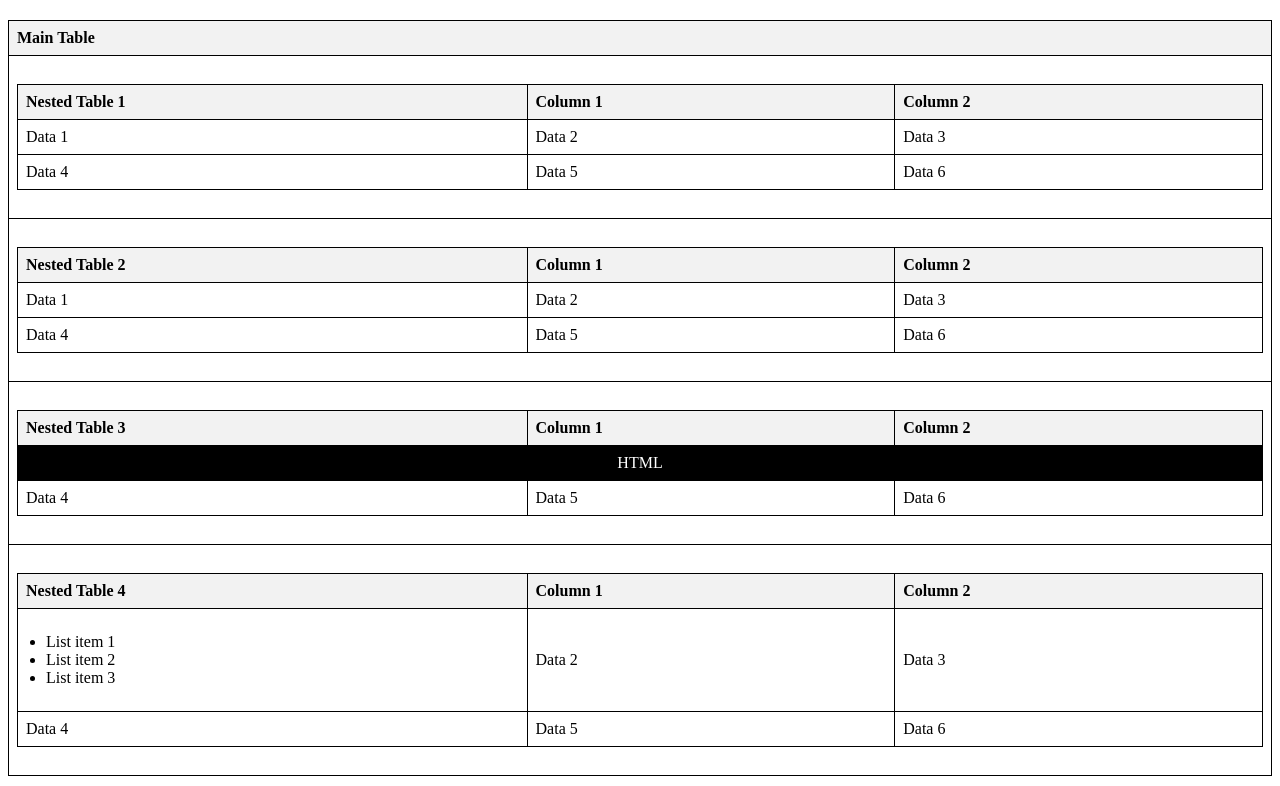
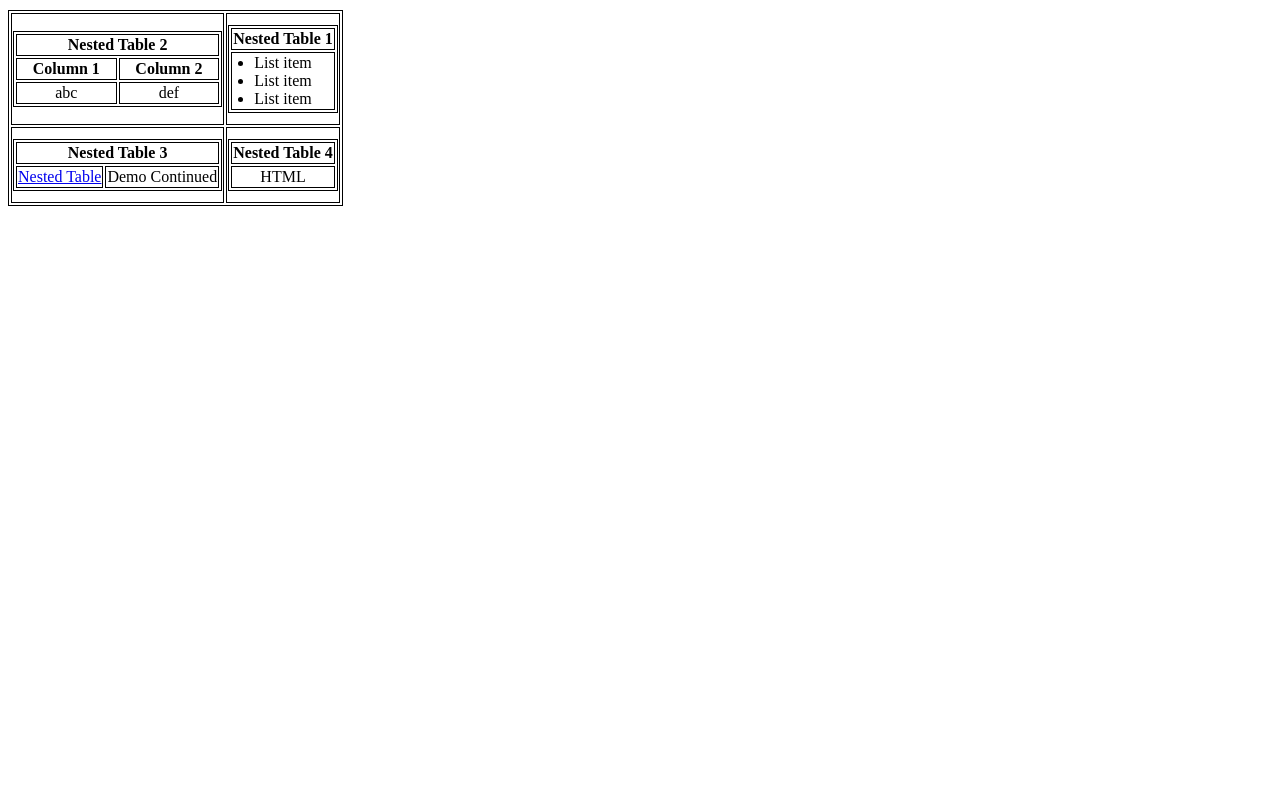
Before and after one commit to acciojob/tables-in-tables-Rishab-Rawat, a website: page main.html in a window 1280 px wide. Drawn offline with Linux system fonts and the light colour scheme.

Commit message:
created a submission

```diff
--- a/main.html
+++ b/main.html
@@ -1,167 +1,107 @@
 <!DOCTYPE html>
-<html lang="en">
+<html>
   <head>
-    <meta charset="UTF-8">
-    <meta name="viewport" content="width=device-width, initial-scale=1.0">
-    <title>Nested Tables</title>
+    <title>Hello, World!</title>
+    <link rel="stylesheet" href="styles.css" />
     <style>
-        table {
+      table,th, td {
+        border:1px solid black;
+        margin-top:10px;
+        margin-bottom:10px;
+        text-align: center;
+      }
+      .table-2{
         width: 100%;
-            border-collapse: collapse;
-            margin: 20px 0;
       }
-        th, td {
-            border: 1px solid black;
-            padding: 8px;
+      ul{
+        margin:0;
+        padding:0;
+        display: inline-block;
         text-align: left;
       }
-        th {
-            background-color: #f2f2f2;
       }
-        .black-bg {
+      .black-cell{
         background-color: black;
-            color: white;
-            text-align: center;
-        }
-        ul {
-            padding-left: 20px;
+        color:white;
       }
     </style>
   </head>
   <body>
      <table>
+       <tr>
+         <td>
+           <table class = "table-2">
              <thead>
                <tr>
-                <th>Main Table</th>
+                 <th colspan="2">Nested Table 2</th>
                </tr>
-        </thead>
-        <tbody>
                <tr>
-                <td>
-                    <table>
-                        <thead>
-                            <tr>
-                                <th>Nested Table 1</th>
                  <th>Column 1</th>
                  <th>Column 2</th>
                </tr>
              </thead>
              <tbody>
                <tr>
-                                <td>Data 1</td>
-                                <td>Data 2</td>
-                                <td>Data 3</td>
-                            </tr>
-                            <tr>
-                                <td>Data 4</td>
-                                <td>Data 5</td>
-                                <td>Data 6</td>
+                 <td>abc</td>
+                 <td>def</td>
                </tr>
              </tbody>
            </table>
          </td>
-            </tr>
-            <tr>
          <td>
-                    <table>
+           <table class = "table-1">
              <thead>
                <tr>
-                                <th>Nested Table 2</th>
-                                <th>Column 1</th>
-                                <th>Column 2</th>
-                            </tr>
-                        </thead>
-                        <tbody>
-                            <tr>
-                                <td>Data 1</td>
-                                <td>Data 2</td>
-                                <td>Data 3</td>
-                            </tr>
-                            <tr>
-                                <td>Data 4</td>
-                                <td>Data 5</td>
-                                <td>Data 6</td>
-                            </tr>
-                        </tbody>
-                    </table>
-                </td>
-            </tr>
-            <tr>
-                <td>
-                    <table>
-                        <thead>
-                            <tr>
-                                <th>Nested Table 3</th>
-                                <th>Column 1</th>
-                                <th>Column 2</th>
-                            </tr>
-                        </thead>
-                        <tbody>
-                            <tr>
-                                <td class="black-bg" colspan="3">HTML</td>
-                            </tr>
-                            <tr>
-                                <td>Data 4</td>
-                                <td>Data 5</td>
-                                <td>Data 6</td>
-                            </tr>
-                        </tbody>
-                    </table>
-                </td>
-            </tr>
-            <tr>
-                <td>
-                    <table>
-                        <thead>
-                            <tr>
-                                <th>Nested Table 4</th>
-                                <th>Column 1</th>
-                                <th>Column 2</th>
+                 <th colspan="2">Nested Table 1</th>
                </tr>
              </thead>
              <tbody>
                <tr>
                 <td>
                   <ul>
-                                        <li>List item 1</li>
-                                        <li>List item 2</li>
-                                        <li>List item 3</li>
+                    <li>List item</li>
+                    <li>List item</li>
+                    <li>List item</li>
                   </ul>
                 </td>
-                                <td>Data 2</td>
-                                <td>Data 3</td>
-                            </tr>
-                            <tr>
-                                <td>Data 4</td>
-                                <td>Data 5</td>
-                                <td>Data 6</td>
                </tr>
              </tbody>
            </table>
          </td>
        </tr>
+
+       <tr>
+         <td>
+           <table class = "table-3">
+             <thead>
+               <tr>
+                 <th colspan="2">Nested Table 3</th>
+               </tr>
+             </thead>
+             <tbody>
+               <tr>
+                 <td><a href="https://course.acciojob.com/web-idle?question=ad352fb6-3d8b-46a9-ab4e-23dde03aa933">Nested Table</a></td>
+                 <td>Demo Continued</td>
+               </tr>
              </tbody>
            </table>
+         </td>
+         <td>
+           <table class = "table-4">
+             <thead>
+               <tr>
+                 <th colspan="2">Nested Table 4</th>
+               </tr>
+             </thead>
+             <tbody>
+               <tr>
+                <td class= "black-cell">HTML</td>
+               </tr>
+             </tbody>
+           </table>
+         </td>
+       </tr>
+     </table>
+  </body>
 
-    <script>
-        (() => {
-            cy.get("table").should("have.length", 5);
-            cy.get("table").each(($a, i) => {
-                if (i === 1) {
-                    cy.wrap($a).find("th").each(($d, j) => {
-                        if (j === 0) {
-                            cy.wrap($d).contains("Nested Table 2");
-                        } else if (j === 1) {
-                            cy.wrap($d).contains("Column 1");
-                        } else if (j === 2) {
-                            cy.wrap($d).contains("Column 2");
-                        }
-                    });
-                    Uncomment the line below if you want to check the number of <td> elements within this table
-                 cy.wrap($a).find("td").should("have.length", 2);
-                }
-            });
-        })();
-    </script>
-</body>
 </html>
```
Lines whose indentation alone changed are shown as unchanged.
